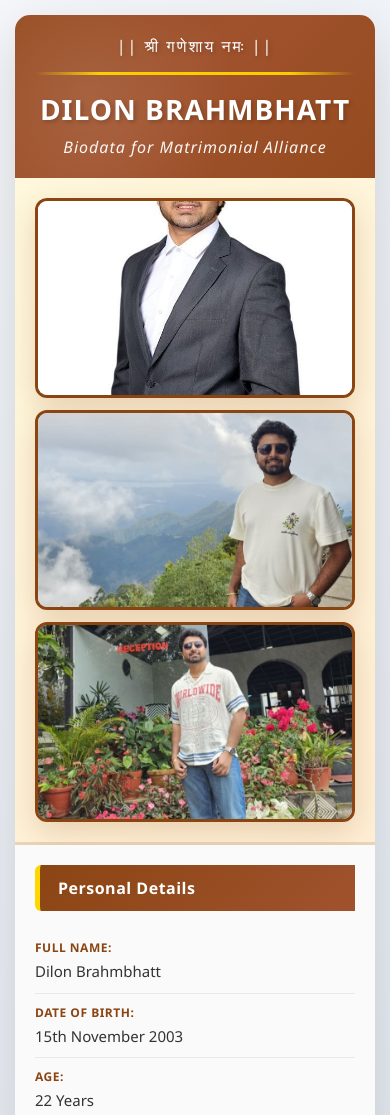
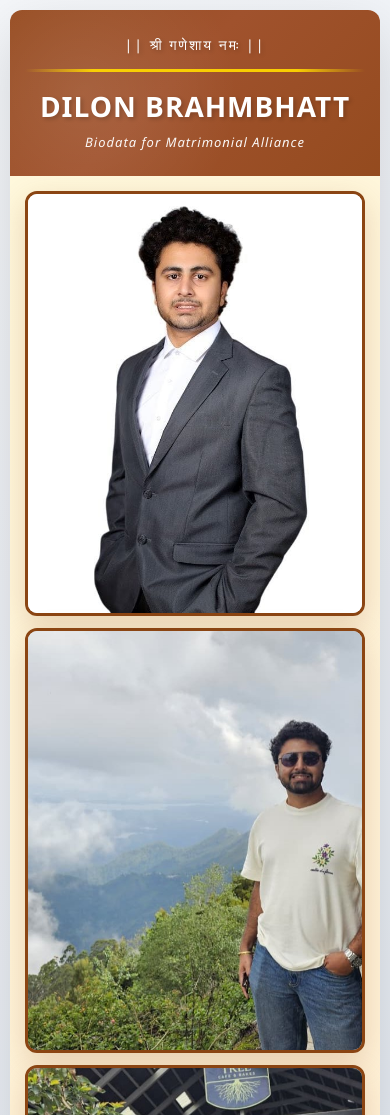
Before and after one commit to 2003dilon-source/biodata, a plain HTML site: page index.html in a window 390 px wide. Shown: the top 1115 px of the page. Drawn offline with Linux system fonts and the light colour scheme.

Commit message:
Updated website code

```diff
--- a/index.html
+++ b/index.html
@@ -26,7 +26,6 @@
             overflow: hidden;
             box-shadow: 0 20px 60px rgba(0, 0, 0, 0.15);
             animation: slideUp 0.8s ease-out;
-            backdrop-filter: blur(10px);
         }
 
         @keyframes slideUp {
@@ -124,7 +123,7 @@
 
         .photo-placeholder {
             width: 100%;
-            height: 200px;
+            aspect-ratio: 4 / 5;
             background: linear-gradient(135deg, #e0e0e0 0%, #f5f5f5 100%);
             border: 3px solid #8B4513;
             border-radius: 12px;
@@ -142,11 +141,6 @@
         .photo-placeholder:hover {
             transform: translateY(-5px);
             box-shadow: 0 15px 40px rgba(139, 69, 19, 0.3);
-        }
-
-        .photo-placeholder.main {
-            height: 280px;
-            grid-row: span 2;
         }
 
         .photo-placeholder img {
@@ -249,7 +243,7 @@
 
         .family-photo {
             width: 100%;
-            height: 220px;
+            aspect-ratio: 16 / 9;
             background: linear-gradient(135deg, #e0e0e0 0%, #f5f5f5 100%);
             border: 3px solid #8B4513;
             border-radius: 12px;
@@ -307,12 +301,13 @@
             .biodata-container {
                 box-shadow: none;
                 max-width: 100%;
+                border-radius: 0;
             }
         }
 
         @media screen and (max-width: 768px) {
             body {
-                padding: 15px;
+                padding: 15px 10px;
             }
 
             .biodata-container {
@@ -326,24 +321,18 @@
             .sidebar {
                 border-right: none;
                 border-bottom: 3px solid #E8D5B7;
+                padding: 20px;
                 display: grid;
-                grid-template-columns: repeat(2, 1fr);
-                gap: 12px;
-                padding: 20px;
+                grid-template-columns: repeat(3, 1fr);
+                gap: 10px;
             }
 
             .photo-placeholder {
-                height: 150px;
-            }
-
-            .photo-placeholder.main {
-                height: 200px;
-                grid-row: span 1;
-                grid-column: span 2;
+                aspect-ratio: 4 / 5;
             }
 
             .content-area {
-                padding: 20px;
+                padding: 25px 20px;
             }
 
             .header {
@@ -351,49 +340,120 @@
             }
 
             .header h1 {
-                font-size: 36px;
+                font-size: 32px;
             }
 
             .header h1:first-child {
                 font-size: 16px;
+                margin-bottom: 10px;
+            }
+
+            .header .subtitle {
+                font-size: 14px;
+            }
+
+            .section-title {
+                font-size: 15px;
+                padding: 10px 15px;
             }
 
             .info-row {
-                grid-template-columns: 120px 1fr;
+                grid-template-columns: 130px 1fr;
                 padding: 10px 0;
             }
 
+            .info-label {
+                font-size: 12px;
+            }
+
+            .info-value {
+                font-size: 14px;
+            }
+
             .family-photo {
-                height: 200px;
+                aspect-ratio: 4 / 3;
+            }
+
+            .section {
+                margin-bottom: 25px;
             }
         }
 
         @media screen and (max-width: 480px) {
+            body {
+                padding: 10px;
+            }
+
+            .biodata-container {
+                border-radius: 12px;
+            }
+
             .sidebar {
                 grid-template-columns: 1fr;
+                padding: 15px;
+                gap: 12px;
             }
 
-            .photo-placeholder,
-            .photo-placeholder.main {
-                height: 200px;
-                grid-column: span 1;
+            .photo-placeholder {
+                aspect-ratio: 4 / 5;
+            }
+
+            .header {
+                padding: 25px 15px;
             }
 
             .header h1 {
                 font-size: 28px;
             }
 
-            .header {
-                padding: 20px;
+            .header h1:first-child {
+                font-size: 14px;
+                margin-bottom: 8px;
+            }
+
+            .header .subtitle {
+                font-size: 13px;
+            }
+
+            .content-area {
+                padding: 20px 15px;
+            }
+
+            .section-title {
+                font-size: 14px;
+                padding: 8px 12px;
+                border-left: 3px solid #FFD700;
             }
 
             .info-row {
                 grid-template-columns: 1fr;
                 gap: 4px;
+                padding: 8px 0;
             }
 
             .info-label {
-                font-size: 12px;
+                font-size: 11px;
+            }
+
+            .info-value {
+                font-size: 13px;
+            }
+
+            .family-photo {
+                aspect-ratio: 4 / 3;
+            }
+
+            .section {
+                margin-bottom: 20px;
+            }
+
+            .footer {
+                padding: 20px 15px;
+                font-size: 13px;
+            }
+
+            .footer p:last-child {
+                font-size: 15px;
             }
         }
     </style>
@@ -411,7 +471,7 @@
 
         <div class="main-content">
             <div class="sidebar">
-                <div class="photo-placeholder main">
+                <div class="photo-placeholder">
                      <img src="pic_1.jpg" alt="Profile Photo">
                 </div>
                 <div class="photo-placeholder">
@@ -515,7 +575,7 @@
                     </div>
                     <div class="info-row">
                         <div class="info-label">Mother's Occupation:</div>
-                        <div class="info-value">House Wife</div>
+                        <div class="info-value">Housewife</div>
                     </div>
                     <div class="info-row">
                         <div class="info-label">Siblings:</div>
@@ -558,7 +618,7 @@
                     </div>
                     <div class="info-row">
                         <div class="info-label">Languages Known:</div>
-                        <div class="info-value">gujarati hindi english</div>
+                        <div class="info-value">Gujarati, Hindi, English</div>
                     </div>
                     <div class="info-row">
                         <div class="info-label">About Me:</div>
```
